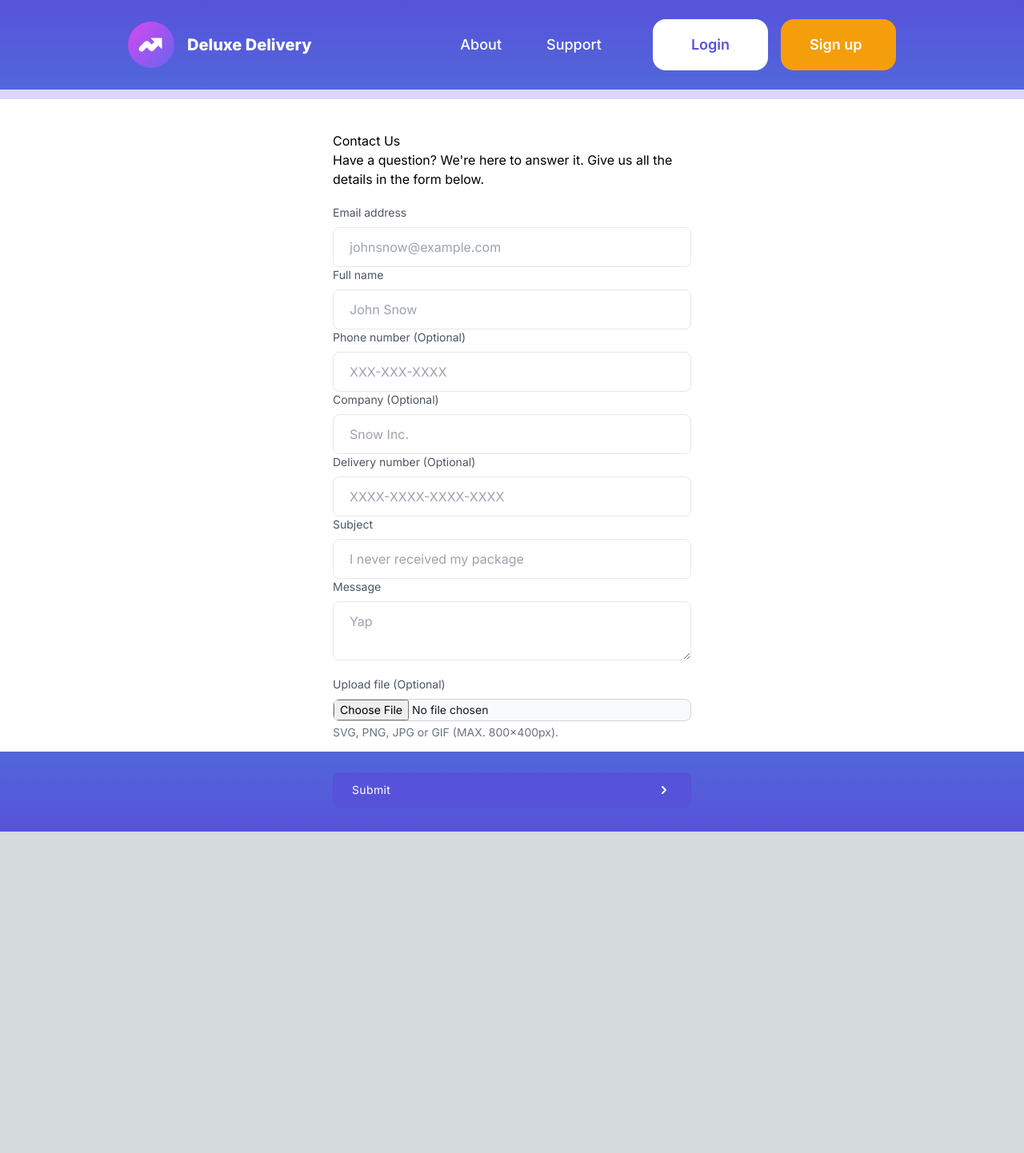
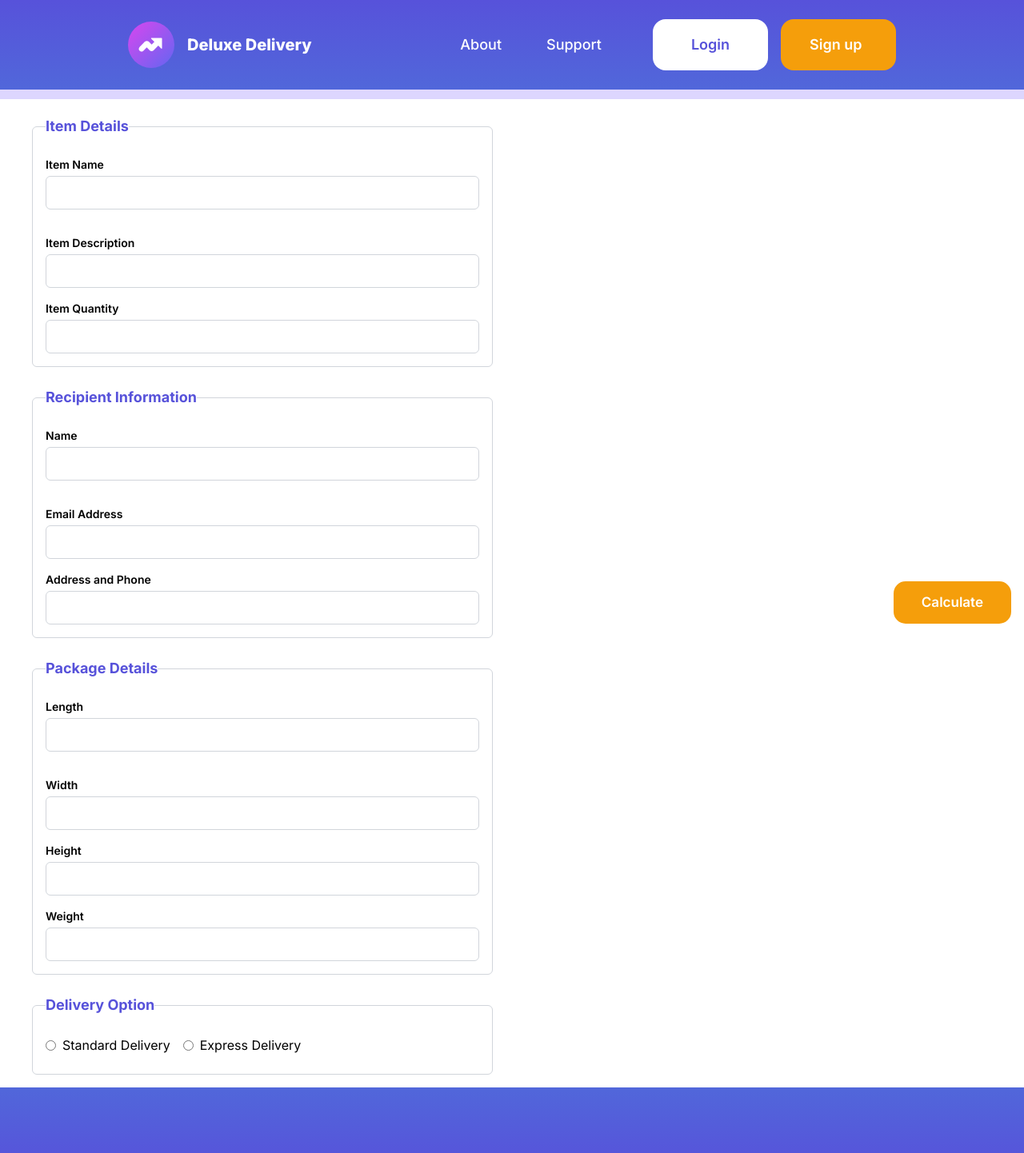
Before and after one commit to FehamIsmail/DeluxeDelivery, a Next.js app in the folder deluxe-delivery/: page /newitem in a window 1280 px wide. Shown: the top 1442 px of the page at 80% size. Before the commit the page ends 1040 px from the top, so only its background shows below. Built offline with nearby package versions, Linux system fonts and the light colour scheme.

Commit message:
Huge push

```diff
--- a/deluxe-delivery/src/app/newitem/page.tsx
+++ b/deluxe-delivery/src/app/newitem/page.tsx
@@ -7,81 +7,130 @@ export default function newItem() {
         <main className="bg-white min-h-screen items-center">
             <Header page={'OTHER'}/>
 
-            <div className="h-screen w-screen flex items-center justify-center bg-white">
+            <div className="max-w-xl ml-10 mt-5">
 
-                <form className="flex-auto max-w-md h-100 m-auto mt-10">
-                    <div>
-                        <h1> Contact Us </h1>
-                        <p> Have a question? We're here to answer it.
-                            Give us all the details in the form below. </p>
-                    </div>
-                    <div>
-                        <label className="block mt-5 mb-2 text-sm text-gray-600">Email address</label>
-                        <input type="email" placeholder="johnsnow@example.com" required
-                               className="block w-full px-5 py-3 mt-2 text-gray-700 placeholder-gray-400 bg-white border border-gray-200 rounded-lg focus:border-[#5752DA] focus:ring-[#5752DA] focus:outline-none focus:ring focus:ring-opacity-40"/>
+                <div className="flex flex-col space-y-6">
+
+
+                    <fieldset className="border border-gray-300 p-4 rounded-md">
+                        <legend className="text-lg font-bold text-[#5752DA] mb-2">Item Details</legend>
+
+                        <div className="flex flex-col space-y-4">
+                            <div className="mb-4">
+                                <label htmlFor="itemName" className="block text-sm font-semibold mb-1">Item Name</label>
+                                <input type="text" id="itemName"
+                                       className="border border-gray-300 rounded-md p-2 w-full"></input>
                             </div>
 
-                    <div>
-                        <label className="block mb-2 text-sm text-gray-600">Full name</label>
-                        <input type="text" placeholder="John Snow" required
-                               className="block w-full px-5 py-3 mt-2 text-gray-700 placeholder-gray-400 bg-white border border-gray-200 rounded-lg focus:border-[#5752DA] focus:ring-[#5752DA] focus:outline-none focus:ring focus:ring-opacity-40"/>
+                            <div className="mb-4">
+                                <label htmlFor="itemDescription" className="block text-sm font-semibold mb-1">Item
+                                    Description</label>
+                                <input type="text" id="itemDescription"
+                                       className="border border-gray-300 rounded-md p-2 w-full"></input>
                             </div>
 
-                    <div>
-                        <label className="block mb-2 text-sm text-gray-600">Phone number (Optional)</label>
-                        <input type="text" placeholder="XXX-XXX-XXXX"
-                               className="block w-full px-5 py-3 mt-2 text-gray-700 placeholder-gray-400 bg-white border border-gray-200 rounded-lg focus:border-[#5752DA] focus:ring-[#5752DA] focus:outline-none focus:ring focus:ring-opacity-40"/>
+                            <div className="mb-4">
+                                <label htmlFor="itemQuantity" className="block text-sm font-semibold mb-1">Item
+                                    Quantity</label>
+                                <input type="number" id="itemQuantity"
+                                       className="border border-gray-300 rounded-md p-2 w-full"></input>
+                            </div>
+                        </div>
+                    </fieldset>
+
+
+                    <fieldset className="border border-gray-300 p-4 rounded-md">
+                        <legend className="text-lg font-bold text-[#5752DA] mb-2">Recipient Information</legend>
+
+                        <div className="flex flex-col space-y-4">
+                            <div className="mb-4">
+                                <label htmlFor="recipientName" className="block text-sm font-semibold mb-1">Name</label>
+                                <input type="text" id="recipientName"
+                                       className="border border-gray-300 rounded-md p-2 w-full"></input>
                             </div>
 
-                    <div>
-                        <label className="block mb-2 text-sm text-gray-600">Company (Optional)</label>
-                        <input type="text" placeholder="Snow Inc."
-                               className="block w-full px-5 py-3 mt-2 text-gray-700 placeholder-gray-400 bg-white border border-gray-200 rounded-lg focus:border-[#5752DA] focus:ring-[#5752DA] focus:outline-none focus:ring focus:ring-opacity-40"/>
+                            <div className="mb-4">
+                                <label htmlFor="recipientEmail" className="block text-sm font-semibold mb-1">Email
+                                    Address</label>
+                                <input type="email" id="recipientEmail"
+                                       className="border border-gray-300 rounded-md p-2 w-full"></input>
                             </div>
 
-                    <div>
-                        <label className="block mb-2 text-sm text-gray-600">Delivery number (Optional)</label>
-                        <input type="text" placeholder="XXXX-XXXX-XXXX-XXXX"
-                               className="block w-full px-5 py-3 mt-2 text-gray-700 placeholder-gray-400 bg-white border border-gray-200 rounded-lg focus:border-[#5752DA] focus:ring-[#5752DA] focus:outline-none focus:ring focus:ring-opacity-40"/>
+                            <div className="mb-4">
+                                <label htmlFor="recipientAddress" className="block text-sm font-semibold mb-1">Address
+                                    and Phone</label>
+                                <input type="text" id="recipientAddress"
+                                       className="border border-gray-300 rounded-md p-2 w-full"></input>
+                            </div>
+                        </div>
+                    </fieldset>
+
+
+                    <fieldset className="border border-gray-300 p-4 rounded-md">
+                        <legend className="text-lg font-bold text-[#5752DA] mb-2">Package Details</legend>
+
+                        <div className="flex flex-col space-y-4">
+                            <div className="mb-4">
+                                <label htmlFor="packageLength"
+                                       className="block text-sm font-semibold mb-1">Length</label>
+                                <input type="number" id="packageLength"
+                                       className="border border-gray-300 rounded-md p-2 w-full"></input>
                             </div>
 
-                    <div>
-                        <label className="block mb-2 text-sm text-gray-600">Subject</label>
-                        <input type="text" placeholder="I never received my package" required
-                               className="block w-full px-5 py-3 mt-2 text-gray-700 placeholder-gray-400 bg-white border border-gray-200 rounded-lg focus:border-[#5752DA] focus:ring-[#5752DA] focus:outline-none focus:ring focus:ring-opacity-40"/>
+                            <div className="mb-4">
+                                <label htmlFor="packageWidth" className="block text-sm font-semibold mb-1">Width</label>
+                                <input type="number" id="packageWidth"
+                                       className="border border-gray-300 rounded-md p-2 w-full"></input>
                             </div>
 
-                    <div>
-                        <label className="block mb-2 text-sm text-gray-600">Message</label>
-                        <textarea type="text" placeholder="Yap" required
-                                  className="block w-full px-5 py-3 mt-2 text-gray-700 placeholder-gray-400 bg-white border border-gray-200 rounded-lg focus:border-[#5752DA] focus:ring-[#5752DA] focus:outline-none focus:ring focus:ring-opacity-40"/>
+                            <div className="mb-4">
+                                <label htmlFor="packageHeight"
+                                       className="block text-sm font-semibold mb-1">Height</label>
+                                <input type="number" id="packageHeight"
+                                       className="border border-gray-300 rounded-md p-2 w-full"></input>
                             </div>
-                    <div>
 
-                        <label className="block mt-5 mb-2 text-sm text-gray-600">Upload file (Optional)</label>
-                        <input
-                            className="block w-full text-sm text-gray-900 border border-gray-300 rounded-lg cursor-pointer bg-gray-50 focus:outline-none"
-                            aria-describedby="file_input_help" id="file_input" type="file"></input>
+                            <div className="mb-4">
+                                <label htmlFor="packageWeight"
+                                       className="block text-sm font-semibold mb-1">Weight</label>
+                                <input type="number" id="packageWeight"
+                                       className="border border-gray-300 rounded-md p-2 w-full"></input>
+                            </div>
+                        </div>
+                    </fieldset>
 
-                        <p className="mt-1 text-sm text-gray-500"
-                           id="file_input_help">SVG, PNG, JPG or GIF (MAX. 800x400px).</p>
+
+                    <fieldset className="border border-gray-300 p-4 rounded-md">
+                        <legend className="text-lg font-bold text-[#5752DA] mb-2">Delivery Option</legend>
+
+                        <div className="flex flex-col space-y-4">
+                            <div className="flex items-center mb-2">
+                                <input type="radio" id="standardDelivery" name="deliveryOption" value="standard"
+                                       className="mr-2"></input>
+                                    <label htmlFor="standardDelivery" className="mr-4">Standard Delivery</label>
+
+                                    <input type="radio" id="expressDelivery" name="deliveryOption" value="express"
+                                           className="mr-2"></input>
+                                        <label htmlFor="expressDelivery">Express Delivery</label>
+                            </div>
+                        </div>
+                    </fieldset>
 
                 </div>
 
-                    <button type="submit"
-                            className="flex items-center mt-10 justify-between w-full px-6 py-3 text-sm tracking-wide text-white capitalize transition-colors duration-300 transform bg-[#5752DA] rounded-lg hover:bg-[#5752DA] focus:outline-none focus:ring focus:ring-[#5752DA] focus:ring-opacity-50">
-                        <span>Submit </span>
-                        <svg xmlns="http://www.w3.org/2000/svg" className="w-5 h-5 rtl:-scale-x-100" viewBox="0 0 20 20"
-                             fill="currentColor">
-                            <path fillRule="evenodd"
-                                  d="M7.293 14.707a1 1 0 010-1.414L10.586 10 7.293 6.707a1 1 0 011.414-1.414l4 4a1 1 0 010 1.414l-4 4a1 1 0 01-1.414 0z"
-                                  clipRule="evenodd"/>
-                        </svg>
-                    </button>
-                </form>
+
+            </div>
 
 
+            <div className="fixed bottom-1 right-0 m-4 px-[35px]  py-3.5 bg-amber-500 rounded-[15px] justify-center items-center gap-2.5 inline-flex">
+                <div className="text-center text-white text-[17px] font-semibold">Calculate</div>
             </div>
+
+
+
+
+
+
 
             <Footer/>
 
```
Lines whose indentation alone changed are shown as unchanged.
